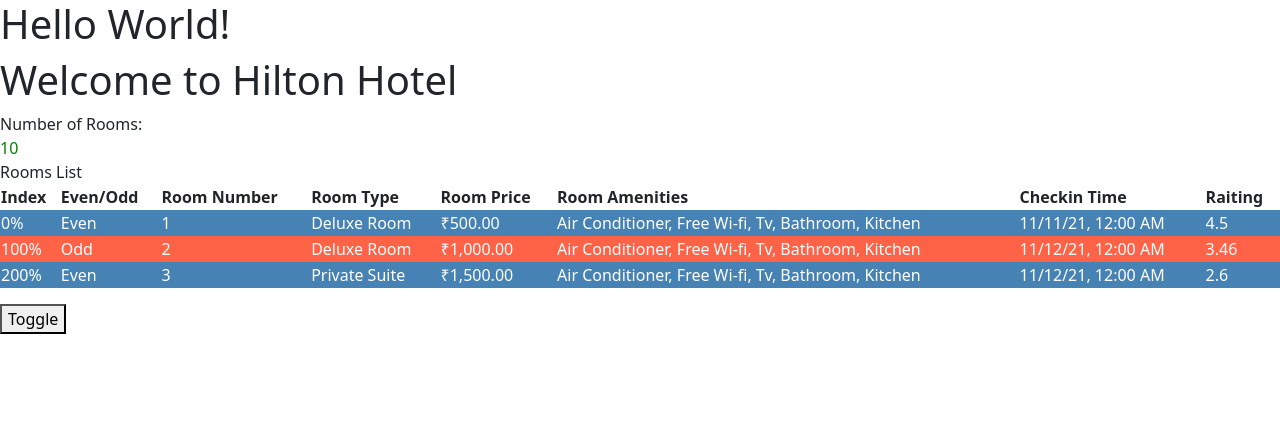
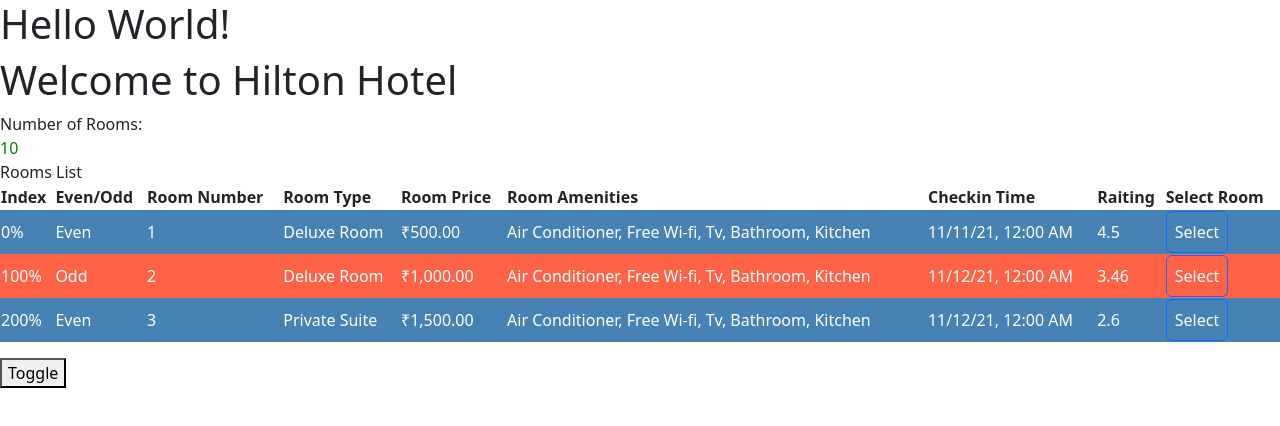
Before and after one commit to bernarth/angular-typescript, an Angular app in the folder hotelinventoryapp/: page / in a window 1280 px wide. Shown: the top 426 px of the page. Built offline with nearby package versions, Linux system fonts and the light colour scheme.

Commit message:
Component communication using @input and @output

```diff
--- a/hotelinventoryapp/src/app/rooms/rooms-list/rooms-list.component.html
+++ b/hotelinventoryapp/src/app/rooms/rooms-list/rooms-list.component.html
@@ -10,6 +10,7 @@
         <th>Room Amenities</th>
         <th>Checkin Time</th>
         <th>Raiting</th>
+        <th>Select Room</th>
     </tr>
     <tr
         [ngClass]="e ? 'even' : 'odd'"
@@ -22,5 +23,11 @@
         <td>{{ room.amenities | titlecase }}</td>
         <td>{{ room.checkinTime | date : 'short' }}</td>
         <td>{{ room.raiting | number : '1.1-2' : 'en-us' }}</td>
+        <td>
+            <button
+                class="btn btn-primary"
+                (click)="selectRoom(room)"
+            >Select</button>
+        </td>
     </tr>
 </table>
--- a/hotelinventoryapp/src/app/rooms/rooms-list/rooms-list.component.ts
+++ b/hotelinventoryapp/src/app/rooms/rooms-list/rooms-list.component.ts
@@ -1,4 +1,4 @@
-import { Component, Input } from '@angular/core';
+import { Component, Input, Output, EventEmitter } from '@angular/core';
 import { RoomList } from '../rooms';
 
 @Component({
@@ -10,4 +10,10 @@
 
   @Input() rooms: RoomList[] = [];
 
+  @Output() selectedRoom = new EventEmitter<RoomList>();
+
+  selectRoom(room: RoomList) {
+    this.selectedRoom.emit(room);
+  }
+
 }
--- a/hotelinventoryapp/src/app/rooms/rooms.component.html
+++ b/hotelinventoryapp/src/app/rooms/rooms.component.html
@@ -12,8 +12,12 @@
 
 <!-- {{ roomList | json }} -->
 
+<div *ngIf="selectedRoom">
+    {{ selectedRoom | json }}
+</div>
+
 <div *ngIf="rooms.availableRooms > 0">
-    <hinv-rooms-list [rooms]="roomList"></hinv-rooms-list>
+    <hinv-rooms-list [rooms]="roomList" (selectedRoom)="selectRoom($event)"></hinv-rooms-list>
 </div>
 
 
--- a/hotelinventoryapp/src/app/rooms/rooms.component.ts
+++ b/hotelinventoryapp/src/app/rooms/rooms.component.ts
@@ -10,6 +10,7 @@
   hotelName = 'Hilton Hotel';
   numberOfRooms = 10;
   hideRooms = false;
+  selectedRoom!: RoomList;
 
   rooms: Room = {
     totalRooms: 20,
@@ -58,4 +59,8 @@
   toggle() {
     this.hideRooms = !this.hideRooms;
   }
+
+  selectRoom(room: RoomList) {
+    this.selectedRoom = room;
+  }
 }
```
